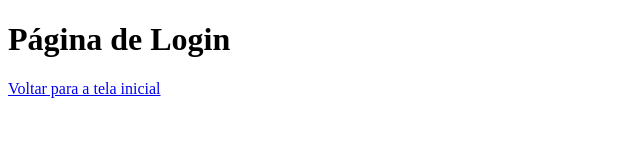
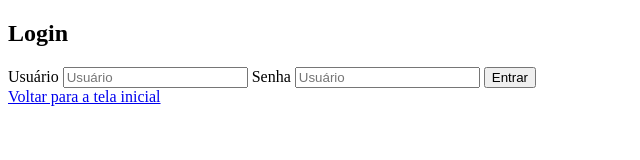
Before and after one commit to skyy-gg/tccsae.github.io, a website: page public/login.html in a window 1280 px wide. Shown: the whole page, without its empty margins (0-640 px from the left). Drawn offline with Linux system fonts and the light colour scheme.

Commit message:
Tela Login -- Estrutura

```diff
--- a/public/login.html
+++ b/public/login.html
@@ -8,7 +8,26 @@
     <link rel="stylesheet" href="css/login.css">
 </head>
 <body>
-    <h1>Página de Login</h1>
+
+    <main>
+        <form action="#" method="#">
+
+            <h2>Login</h2>
+
+            <label for="User">Usuário</label>
+            <input type="text" name="Usuário" placeholder="Usuário">
+
+            <label for="Password">Senha</label>
+            <input type="password" name="Password" placeholder="Usuário">
+
+            <button type="submit">Entrar</button>
+
+        </form>
+
+
+    </main>
+
     <a href="/">Voltar para a tela inicial</a>
+
 </body>
 </html>
```
